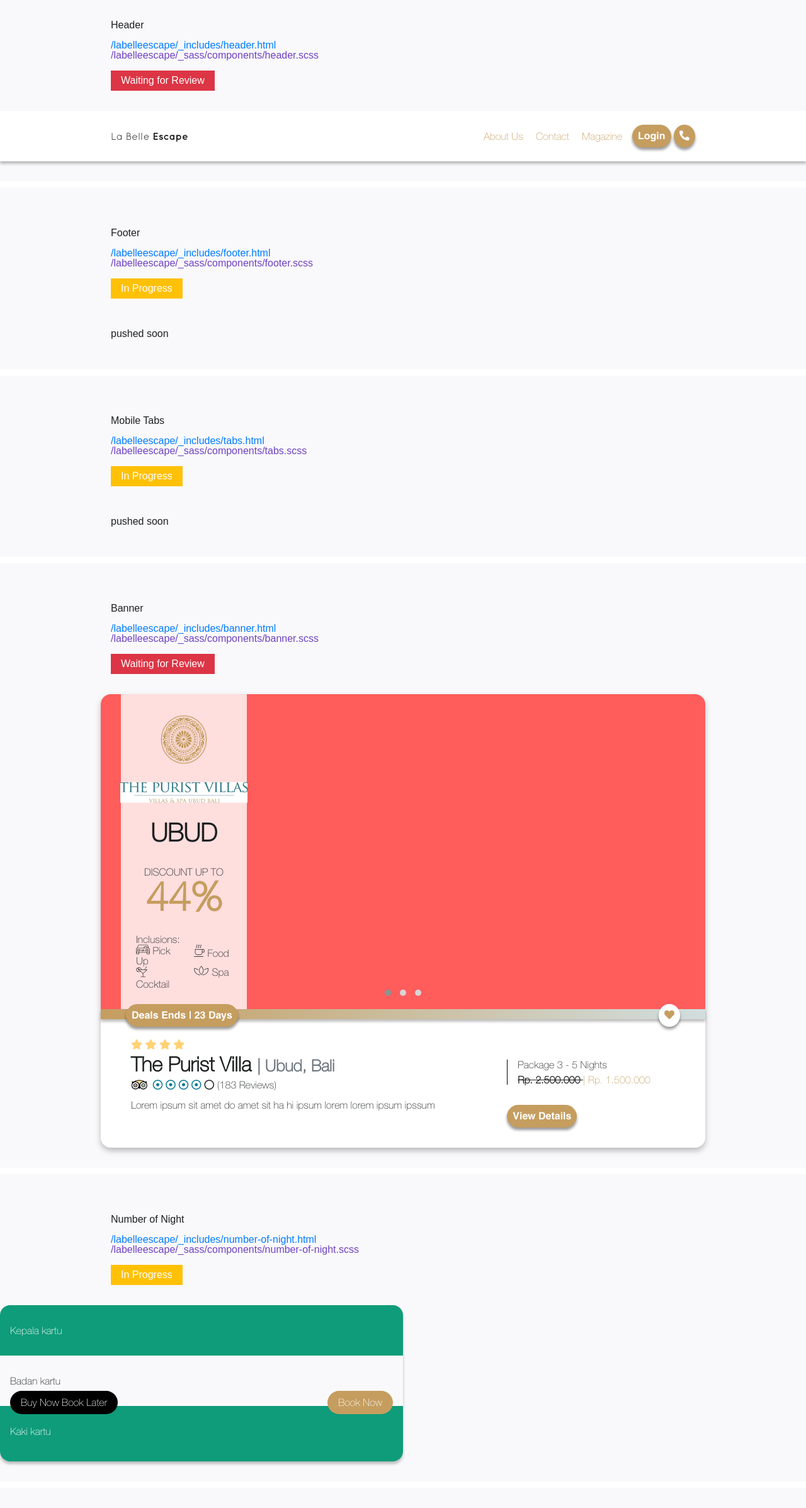
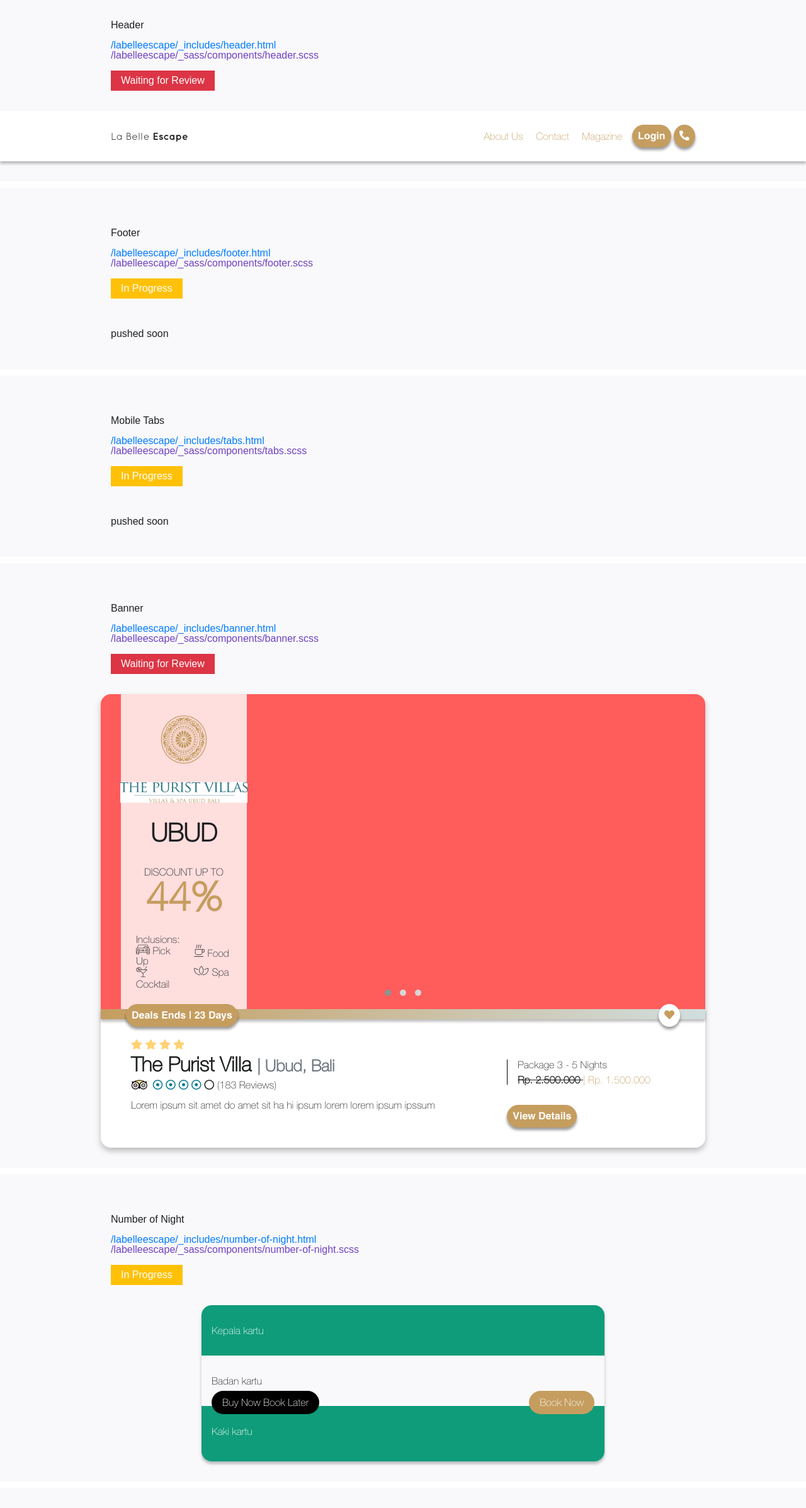
Before and after one commit to eighthijr/labelleescape, a Jekyll site: the page built from index.md, in a window 1280 px wide. Shown: the whole page at 63% size. Built offline with Jekyll 4.4.1, drawn with Linux system fonts in a browser that asks for light colours.

Commit message:
Update components.scss

```diff
--- a/_sass/partials/components.scss
+++ b/_sass/partials/components.scss
@@ -88,7 +88,8 @@
 // Kartu
 
 .kartu {
-  @extend .wrapper--fluid;
+  @extend .wrapper;
+  padding: 0;
 
   position: relative;
 
```
